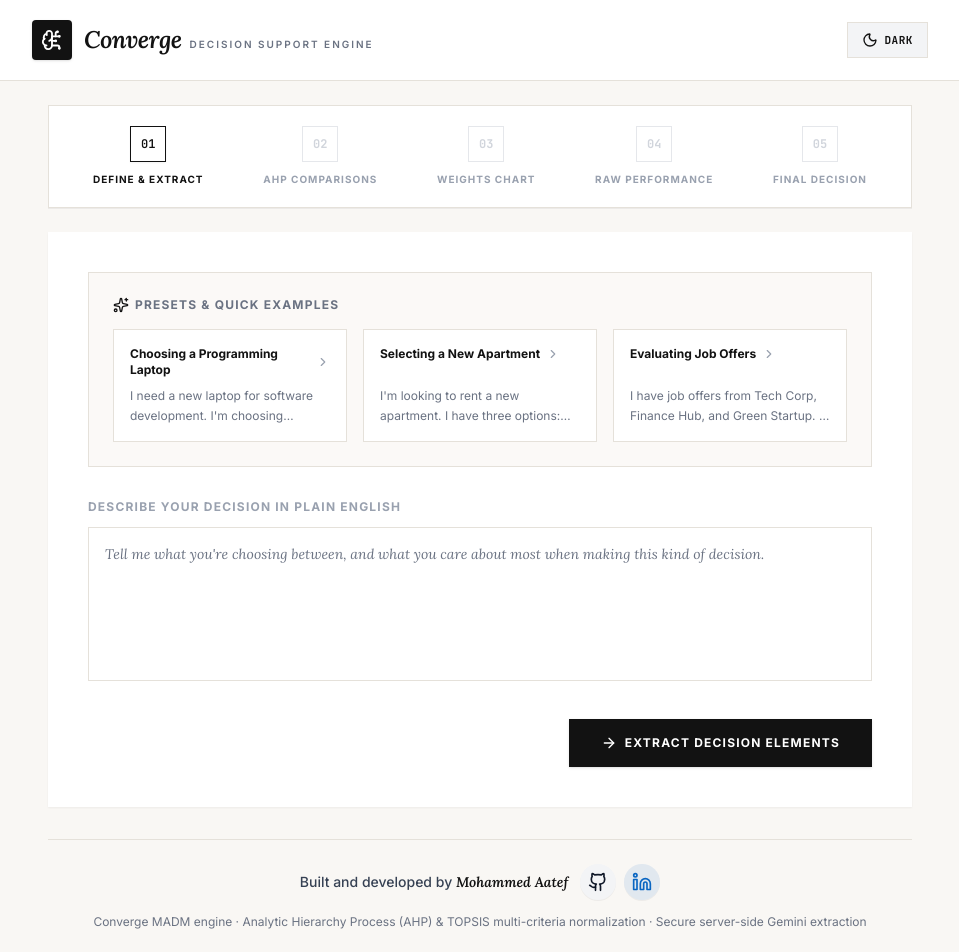
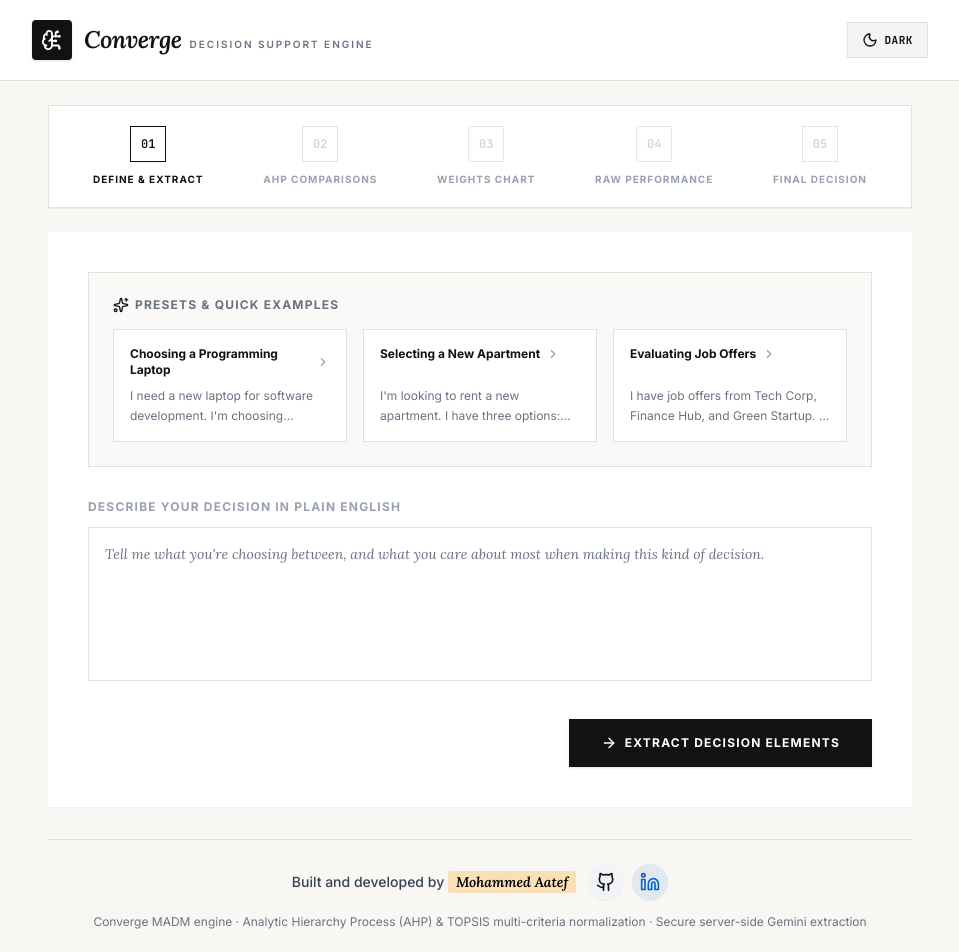
Before and after one commit to TR-Mohd/converge-madm, a React (Vite) app: page / in a window 1280 px wide. Shown: the top 952 px of the page, without its empty margins (160-1119 px from the left). Built offline with nearby package versions, Linux system fonts and the light colour scheme.

Commit message:
feat: add amber highlighter background badge treatment to author name in footer

```diff
--- a/src/App.tsx
+++ b/src/App.tsx
@@ -379,7 +379,7 @@ export default function App() {
           <div className="flex flex-wrap items-center justify-center gap-3">
             <span className="text-sm font-medium text-gray-700 dark:text-[#D1D5DB]">
               Built and developed by{" "}
-              <span className="font-serif italic font-bold text-[#121212] dark:text-[#F59E0B]">
+              <span className="font-serif italic font-bold bg-[#FE9A00]/25 dark:bg-[#FE9A00] text-black px-2 py-0.5 rounded-xs">
                 Mohammed Aatef
               </span>
             </span>
```
